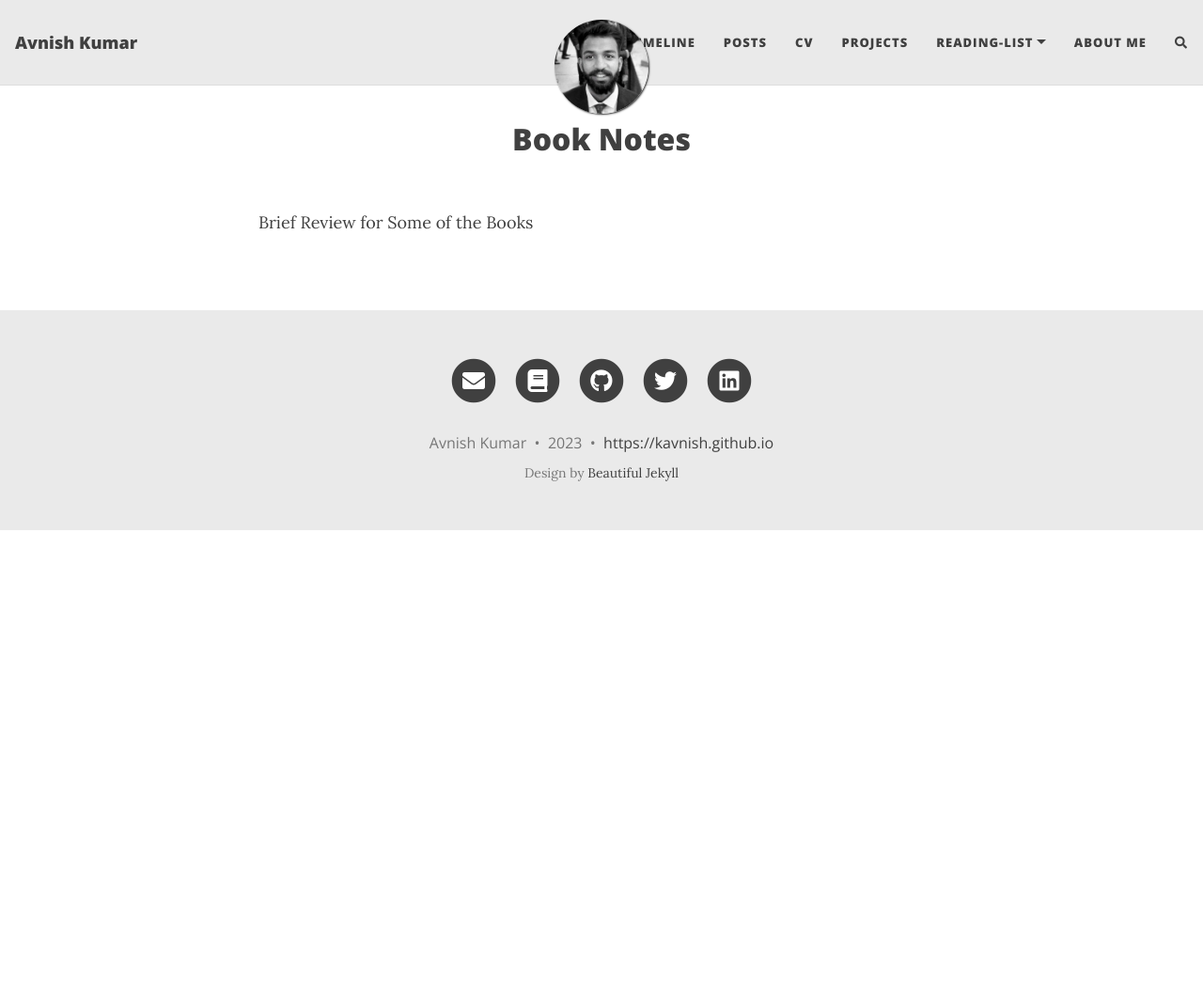
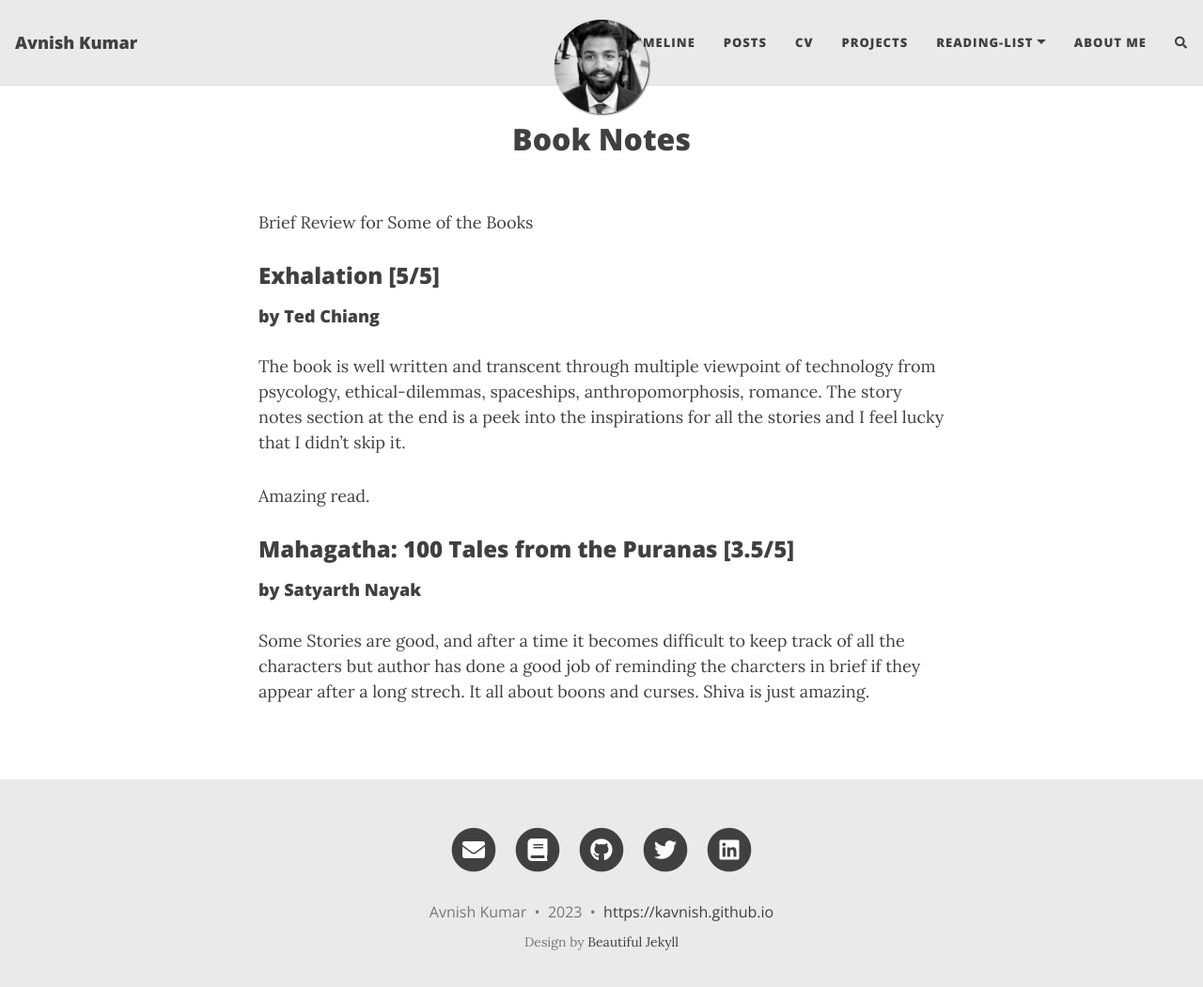
Before and after one commit to kavnish/kavnish.github.io, a Jekyll site: the page built from pages/book-reviews.md, in a window 1280 px wide and 1063 px high. Shown: the top 1050 px of the window at 94% size. Built offline with Jekyll 4.4.1, drawn with Linux system fonts in a browser that asks for light colours; nearby versions of some CDN libraries; comment, search, counter and statistics services are not loaded.

Commit message:
added some book reviews

```diff
--- a/pages/book-reviews.md
+++ b/pages/book-reviews.md
@@ -5,3 +5,19 @@ title: Book Notes
 
 
 Brief Review for Some of the Books
+
+
+### Exhalation [5/5]
+
+#### by Ted Chiang
+
+The book is well written and transcent through multiple viewpoint of technology from psycology, ethical-dilemmas, spaceships, anthropomorphosis, romance. The story notes section at the end is a peek into the inspirations for all the stories and I feel lucky that I didn't skip it.
+
+Amazing read.
+
+### Mahagatha: 100 Tales from the Puranas [3.5/5]
+
+#### by Satyarth Nayak
+
+Some Stories are good, and after a time it becomes difficult to keep track of all the characters but author has done a good job of reminding the charcters in brief if they appear after a long strech. It all about boons and curses.
+Shiva is just amazing.
```
